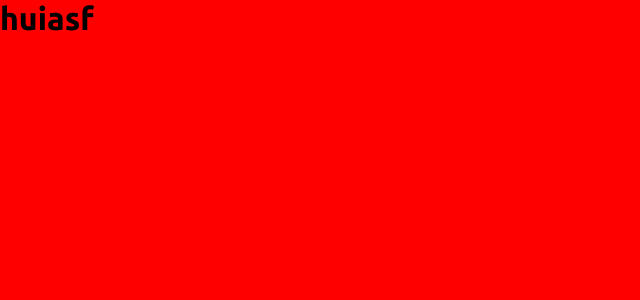
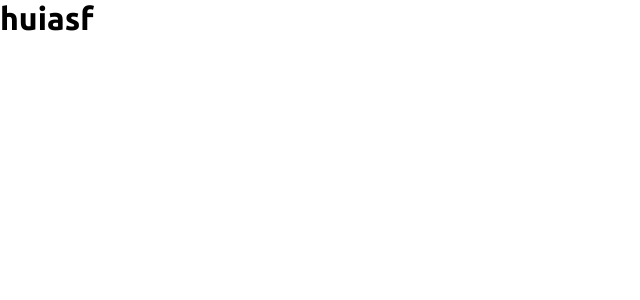
Before and after one commit to AziAlex/createx, a Next.js app: page / in a window 1280 px wide. Shown: the top 300 px of the page, without its empty margins (0-640 px from the left). Built offline with nearby package versions, Linux system fonts and the light colour scheme.

Commit message:
feature: add global container and root for <a>

```diff
--- a/src/app/style/global.scss
+++ b/src/app/style/global.scss
@@ -4,6 +4,13 @@
   box-sizing: border-box;
 }
 
-body {
-  background: red;
+a {
+  color: inherit;
+  text-decoration: none;
+  cursor: pointer;
 }
+
+.container {
+  max-width: 1230px;
+  margin: 0 auto;
+}
```
